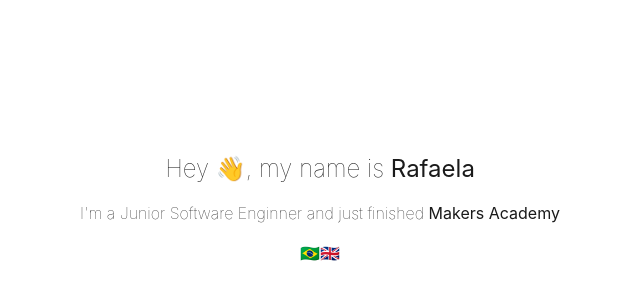
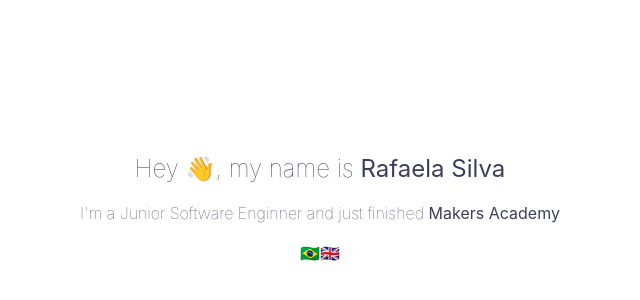
Before and after one commit to irafaelasilva/website, a Gatsby site: page / in a window 1280 px wide. Shown: the part 192-492 px from the top of the page, without its empty margins (320-960 px from the left). Built offline with nearby package versions, Linux system fonts and the light colour scheme; Gatsby itself is replaced by a stand-in of ours.

Commit message:
Update README

```diff
--- a/src/components/Layout/Layout.js
+++ b/src/components/Layout/Layout.js
@@ -4,7 +4,7 @@ import { ThemeProvider, createGlobalStyle } from "styled-components"
 
 const theme = {
   colors: {
-    primary: "#1a1a1a",
+    primary: "#3d3d5c",
     secondary: "#ffffff",
     accent: "#f7f7f7",
   },
--- a/src/pages/index.js
+++ b/src/pages/index.js
@@ -35,7 +35,7 @@ const IndexPage = () => {
     <Layout>
       <Container>
         <Title>
-          Hey 👋, my name is <Name>Rafaela</Name>
+          Hey 👋, my name is <Name>Rafaela Silva</Name>
         </Title>
         <br />
         <SubTitle>
```
Also changed, not shown: README.md, 1 other file.
